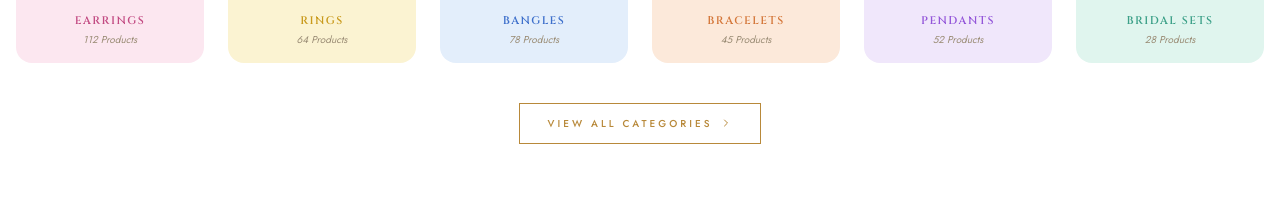
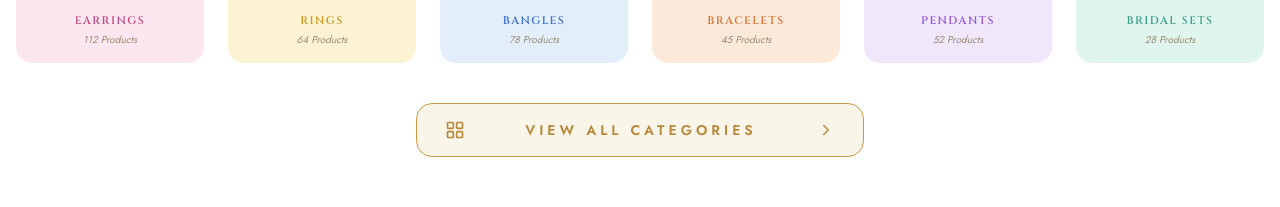
Before and after one commit to mdjunedtah/uraan-, a Next.js app: page / in a window 1280 px wide. Shown: the part 1632-1839 px from the top of the page. Built offline with nearby package versions, Linux system fonts and the light colour scheme.

Commit message:
Restyle View All Categories button to match reference
Add a grid icon, rounded corners, cream fill, and gold border with the
chevron pushed to the right edge.

https://claude.ai/code/session_01RDDJ9ECYoyCYBn2fyxCnaY

```diff
--- a/components/Categories.tsx
+++ b/components/Categories.tsx
@@ -1,7 +1,7 @@
 'use client';
 
 import Link from 'next/link';
-import { Gem, ChevronRight } from 'lucide-react';
+import { Gem, ChevronRight, LayoutGrid } from 'lucide-react';
 import { categories } from '@/data/jewelleryData';
 import { CATEGORY_THEME, CATEGORY_IMAGES } from '@/lib/categoryStyles';
 
@@ -50,12 +50,14 @@ export default function Categories() {
         })}
       </div>
 
-      <div className="mt-8 md:mt-10 text-center">
+      <div className="mt-8 md:mt-10 flex justify-center">
         <Link
           href="/collections"
-          className="inline-flex items-center gap-2 px-7 py-3 border border-[#b8893a] text-[#b8893a] text-[10px] tracking-[3px] uppercase font-medium hover:bg-[#b8893a] hover:text-[#1a1410] transition-all"
+          className="group inline-flex items-center gap-4 w-full max-w-md justify-between px-7 py-4 rounded-2xl border border-[#c79a48] bg-[#faf5e9] text-[#b8893a] text-xs md:text-sm tracking-[4px] uppercase font-semibold hover:bg-[#b8893a] hover:text-white hover:border-[#b8893a] transition-all"
         >
-          View All Categories <ChevronRight size={12} />
+          <LayoutGrid size={20} className="shrink-0" />
+          <span className="flex-1 text-center">View All Categories</span>
+          <ChevronRight size={18} className="shrink-0" />
         </Link>
       </div>
     </section>
```
